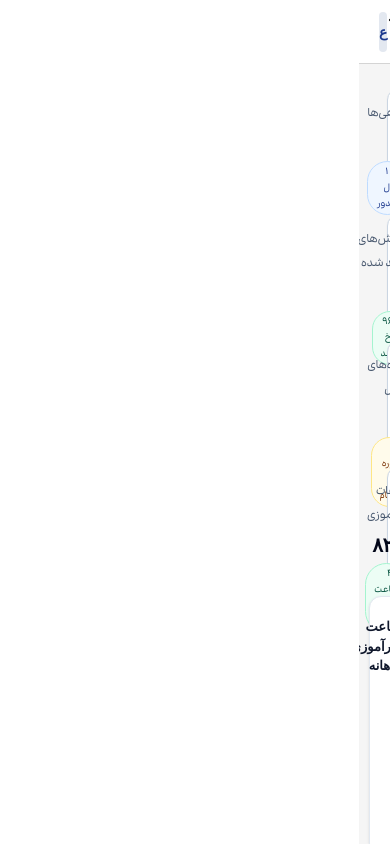
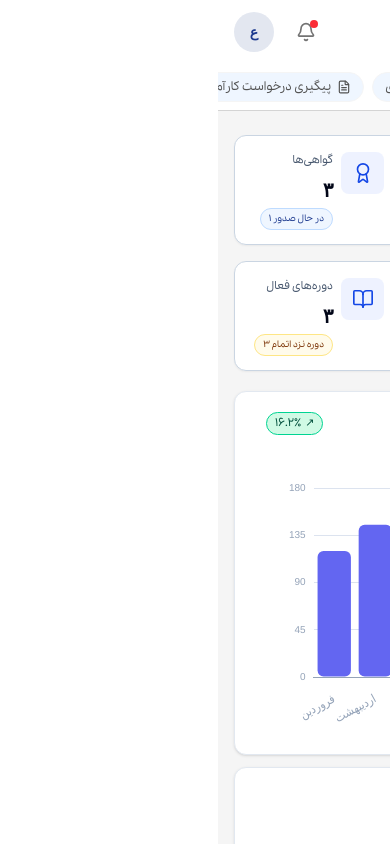
Before and after one commit to parrsa/InternshipNezam, a Next.js app: page /users in a window 390 px wide. Built offline with nearby package versions, Linux system fonts and the light colour scheme; a web font is replaced by a local one.

Commit message:
complete two navigate in dashboard

```diff
--- a/app/components/partial/layout/user/index.tsx
+++ b/app/components/partial/layout/user/index.tsx
@@ -1,35 +1,30 @@
 "use client";
 
+import Link from "next/link";
 import { usePathname } from "next/navigation";
 import { Bell, Search } from "lucide-react";
 
 import QueryProvider from "@/core/provider/ReactQuery";
-
 import {
   HeaderActionsProvider,
   useHeaderAction,
 } from "@/core/provider/HeaderActionProvider/HeaderAction";
-
 import { HeaderResetOnRouteChange } from "@/core/provider/HeaderActionProvider/HeaderResetOnRouteChange";
-
 import { useAuthContext } from "@/core/provider/Auth";
 
 import "@/app/globals.css";
 
 import { USER_MENU } from "@/lib/organizationmenu";
-
 import UserPanelSidebar from "@/app/users/components/userPanelSidebar";
 import { Input } from "@/app/components/ui/input";
+import { useTouchScroll } from "@/lib/useTouchScroll";
 
-const UserLayoutContent = ({
-  children,
-}: {
-  children: React.ReactNode;
-}) => {
+const UserLayoutContent = ({ children }: { children: React.ReactNode }) => {
   const pathname = usePathname();
   const lowerPathname = pathname.toLowerCase();
   const { action } = useHeaderAction();
   const { user } = useAuthContext();
+  const { sliderRef, startDragging, onDragging, stopDragging } = useTouchScroll();
 
   const noSideBar = ["/users/login"];
   const isNoSideBar = noSideBar.includes(lowerPathname);
@@ -38,12 +33,12 @@ const UserLayoutContent = ({
     return <div className="w-full">{children}</div>;
   }
 
-  const activeMenuItem = USER_MENU.find((item) =>
-    item.href === "/users"
+  const isActive = (href: string) =>
+    href === "/users"
       ? pathname === "/users"
-      : pathname === item.href ||
-      pathname.startsWith(`${item.href}/`)
-  );
+      : pathname === href || pathname.startsWith(`${href}/`);
+
+  const activeMenuItem = USER_MENU.find((item) => isActive(item.href));
 
   return (
     <div
@@ -53,12 +48,68 @@ const UserLayoutContent = ({
       <UserPanelSidebar />
 
       <div className="flex flex-col gap-2 relative w-full h-full min-w-0">
-        <div className="flex items-center justify-between border-b bg-white border-b-neutral-300 px-5 h-16 ">
+        <div className="md:hidden bg-white border-b border-neutral-300">
+          <div className="flex items-center justify-between px-4 h-16">
+            <div className="flex items-center gap-3">
+              <div className="w-10 h-10 text-sm font-bold rounded-xl bg-[#0a327d1d] text-input-900 flex items-center justify-center">
+                ن م
+              </div>
+              <div>
+                <p className="font-bold text-base text-neutral-800">
+                  {activeMenuItem?.label || "داشبورد کارآموزان"}
+                </p>
+                <p className="text-xs text-neutral-600">خلاصه فعالیت‌های اخیر</p>
+              </div>
+            </div>
+
+            <div className="flex items-center gap-3">
+              <button
+                type="button"
+                className="relative w-10 h-10 flex items-center justify-center"
+                aria-label="اعلان‌ها"
+              >
+                <Bell size={20} className="text-neutral-500" />
+                <span className="absolute top-2 right-2 w-2 h-2 rounded-full bg-red-500" />
+              </button>
+              <div className="w-10 h-10 text-sm font-bold rounded-full bg-[#0a327d1d] text-input-900 flex items-center justify-center">
+                {(user?.fullName || "س").charAt(0)}
+              </div>
+            </div>
+          </div>
+
+          <div
+            ref={sliderRef}
+            onMouseDown={startDragging}
+            onMouseMove={onDragging}
+            onMouseUp={stopDragging}
+            onMouseLeave={stopDragging}
+            className="flex gap-2 overflow-x-auto no-scrollbar px-3 py-2 cursor-grab"
+          >
+            {USER_MENU.map((item) => {
+              const Icon = item.icon;
+              const active = isActive(item.href);
+              return (
+                <Link
+                  key={item.href}
+                  href={item.href}
+                  className={`shrink-0 flex items-center gap-1.5 rounded-full border px-3 py-1.5 text-xs whitespace-nowrap transition-colors ${active
+                      ? "bg-blue-800 border-blue-800 text-white"
+                      : "bg-input-50 border-neutral-100 text-neutral-600 font-medium"
+                    }`}
+                >
+                  <Icon size={14} />
+                  {item.label}
+                </Link>
+              );
+            })}
+          </div>
+        </div>
+
+        <div className="hidden md:flex items-center justify-between border-b bg-white border-b-neutral-300 px-5 h-16 ">
           <div className=" w-[30%] ">
             <p className="font-bold text-base text-neutral-800">
               {activeMenuItem?.label || "داشبورد کار اموزان"}
             </p>
-
             <p className="text-xs text-neutral-600">
               {user?.fullName || "کار اموزان"}
             </p>
@@ -66,23 +117,16 @@ const UserLayoutContent = ({
 
           <div className="flex w-[70%] justify-end items-center gap-3">
             {action && (
-              <div className="flex-1 h-full items-center z-20">
-                {action}
-              </div>
+              <div className="flex-1 h-full items-center z-20">{action}</div>
             )}
             <div className=" w-[35%] ">
-
               <Input
                 variant="default"
                 color="input"
                 className=" mt-2 w-full border-none bg-neutral-50  placeholder:text-neutral-500   placeholder:text-sm "
                 inputSize="sm"
-                placeholder="جستجو در داشبورد کارآموز…"
-                rightIcon={
-                  <Search size={18}
-                    className=" mt-2 text-neutral-500"
-                  />
-                }
+                placeholder="جستجو در داشبورد کارآموز..."
+                rightIcon={<Search size={18} className=" mt-2 text-neutral-500" />}
               />
             </div>
             <button
@@ -91,10 +135,8 @@ const UserLayoutContent = ({
               aria-label="اعلان‌ها"
             >
               <Bell size={18} className="text-neutral-500" />
-
               <span className="absolute top-2 right-2 w-2 h-2 rounded-full bg-red-500" />
             </button>
-
             <div className="w-10 h-10 text-sm font-bold rounded-full bg-[#0a327d1d] text-input-900 flex items-center justify-center">
               {(user?.fullName || "س").charAt(0)}
             </div>
@@ -109,11 +151,7 @@ const UserLayoutContent = ({
   );
 };
 
-export default function UserLayout({
-  children,
-}: {
-  children: React.ReactNode;
-}) {
+export default function UserLayout({ children }: { children: React.ReactNode }) {
   return (
     <QueryProvider>
       <HeaderActionsProvider>
--- a/app/users/components/activeCourses/index.tsx
+++ b/app/users/components/activeCourses/index.tsx
@@ -7,7 +7,7 @@ function ActiveCourses() {
   return (
     <div
       dir="rtl"
-      className="rounded-xl border border-slate-200 bg-white px-7.5 w-[35%] py-7.75 shadow-sm"
+      className="rounded-xl border border-slate-200 bg-white px-7.5  w-full lg:w-[35%] py-7.75 shadow-sm"
     >
       <h2
         className="text-s font-bold text-slate-900"
--- a/app/users/components/dashboardStatCards/index.tsx
+++ b/app/users/components/dashboardStatCards/index.tsx
@@ -4,7 +4,7 @@ function DashboardStatCards() {
   return (
     <div
       dir="ltr"
-      className="grid w-full grid-cols-1 gap-4 sm:grid-cols-2 xl:grid-cols-4"
+      className="grid w-full grid-cols-2 gap-4 sm:grid-cols-2 xl:grid-cols-4"
     >
       {statCards.map((card) => {
         const Icon = card.icon;
@@ -15,13 +15,13 @@ function DashboardStatCards() {
             className="h-27.5 rounded-xl border border-slate-300 bg-white px-5 py-3 shadow-xs"
           >
             <div
-              className="flex h-full items-start justify-between gap-4"
+              className="flex h-full items-start justify-between gap-2"
             >
               <div
                 className="flex min-w-0 flex-1 flex-col items-end text-right"
               >
                 <h3
-                  className="text-2xs font-medium leading-6 text-slate-600"
+                  className="text-2xs text-nowrap font-medium leading-6 text-slate-600"
                 >
                   {card.title}
                 </h3>
--- a/app/users/components/monthlyWorkChart/index.tsx
+++ b/app/users/components/monthlyWorkChart/index.tsx
@@ -153,7 +153,7 @@ function MonthlyWorkChart() {
   return (
     <div
       dir="rtl"
-      className="rounded-xl border border-slate-200 bg-white px-7.75 w-[65%] py-5 shadow-sm"
+      className="rounded-xl border border-slate-200 bg-white px-7.75 w-full lg:w-[65%] py-5 shadow-sm"
     >
       <div
         className="flex items-center justify-between gap-4"
--- a/app/users/components/userPanelSidebar/index.tsx
+++ b/app/users/components/userPanelSidebar/index.tsx
@@ -29,7 +29,7 @@ export default function UserPanelSidebar() {
     return (
         <aside
             dir="rtl"
-            className="w-72 shrink-0 h-full bg-[#f4f6ffe9]  flex flex-col border-l  border-neutral-300 overflow-hidden"
+            className="hidden md:flex w-72 shrink-0 h-full bg-[#f4f6ffe9] flex-col border-l border-neutral-300 overflow-hidden"
         >
             <div className=" p-3   h-16  border-b border-neutral-300">
                 <div className="flex w-full  gap-2 ">
--- a/app/users/data.ts
+++ b/app/users/data.ts
@@ -35,15 +35,15 @@ export const statCards: StatCard[] = [
     badge: "۱ در حال صدور",
     icon: Award,
     badgeClass:
-      "bg-blue-50 text-blue-900 border-blue-200",
+      "bg-blue-50 text-nowrap text-blue-900 border-blue-200",
   },
   {
-    title: "گزارش‌های تأیید شده",
+    title: "گزارش‌ تأیید شده",
     value: "۱۲",
     badge: "۹۶٪ نرخ تأیید",
     icon: CheckCircle2,
     badgeClass:
-      "bg-emerald-50 text-emerald-900 border-emerald-200",
+      "bg-emerald-50 text-nowrap text-emerald-900 border-emerald-200",
   },
   {
    title: "دوره‌های فعال",
@@ -51,7 +51,7 @@ export const statCards: StatCard[] = [
    badge: "۳ دوره نزد اتمام",
    icon: BookOpen,
    badgeClass:
-     "bg-amber-50 text-amber-900 border-amber-200",
+     "bg-amber-50 text-nowrap text-amber-900 border-amber-200",
  },
     {
     title: "ساعات کارآموزی",
@@ -59,7 +59,7 @@ export const statCards: StatCard[] = [
     badge: "۴۸ ساعت این ماه",
     icon: Clock3,
     badgeClass:
-      "bg-emerald-50 text-emerald-900 border-emerald-200",
+      "bg-emerald-50 text-nowrap text-emerald-900 border-emerald-200",
   },
 ];
 
--- a/app/users/page.tsx
+++ b/app/users/page.tsx
@@ -1,5 +1,3 @@
-
-
 import ActiveCourses from "./components/activeCourses";
 import DashboardStatCards from "./components/dashboardStatCards";
 import MonthlyWorkChart from "./components/monthlyWorkChart";
@@ -10,12 +8,12 @@ function UserPanel() {
   return (
     <div
       dir="rtl"
-      className=" w-full px-7 "
+      className="w-full px-4 md:px-7"
     >
       <div className="mx-auto flex w-full pt-2 flex-col gap-5">
         <DashboardStatCards />
 
-        <div className=" w-full flex gap-3 ">
+        <div className="w-full flex flex-col lg:flex-row gap-3">
           <MonthlyWorkChart />
           <ActiveCourses />
         </div>
--- a/app/users/trainees/components/personalForm/index.tsx
+++ b/app/users/trainees/components/personalForm/index.tsx
@@ -61,7 +61,7 @@ interface PersonalInfoFormProps {
 const labelClassName = "text-2xs text-neutral-900  font-semibold";
 
 export function PersonalInfoForm({ stepNumber = "۱", onSubmit }: PersonalInfoFormProps) {
-    const yesterday = useMemo(() => getYesterday(), []);
+    const yesterday = getYesterday();
 
     return (
         <Formik<PersonalInfoValues>
@@ -96,8 +96,8 @@ export function PersonalInfoForm({ stepNumber = "۱", onSubmit }: PersonalInfoFo
                         </div>
 
                         <div className="flex  flex-col gap-5">
-                            <div className=" flex gap-5">
-                                <div className="w-[70%]">
+                            <div className=" flex flex-col  gap-5 sm:flex-row sm:flex">
+                                <div className="sm:w-[70%] w-full">
                                     <Input
                                         labelClassName={labelClassName}
                                         className=" mt-2 placeholder:text-neutral-600   placeholder:text-xs "
@@ -108,7 +108,7 @@ export function PersonalInfoForm({ stepNumber = "۱", onSubmit }: PersonalInfoFo
                                         {...bind("fullName")}
                                     />
                                 </div>
-                                <div className="w-[35%]">
+                                <div className="sm:w-[35%]  w-full">
                                     <Input
                                         labelClassName={labelClassName}
                                         className=" mt-2   placeholder:text-neutral-600  placeholder:text-xs "
@@ -187,7 +187,7 @@ export function PersonalInfoForm({ stepNumber = "۱", onSubmit }: PersonalInfoFo
                                     labelClassName={labelClassName}
                                     variant="default"
                                     inputSize="sm"
-                                className=" mt-2  w-[66%]  placeholder:text-neutral-600  placeholder:text-xs "
+                                    className=" mt-2  sm:w-[66%]  w-full placeholder:text-neutral-600  placeholder:text-xs "
                                     label="نشانی"
                                     placeholder="تهران، خیابان ولیعصر، کوچه ..."
                                     {...bind("address")}
```
Lines whose indentation alone changed are shown as unchanged.
